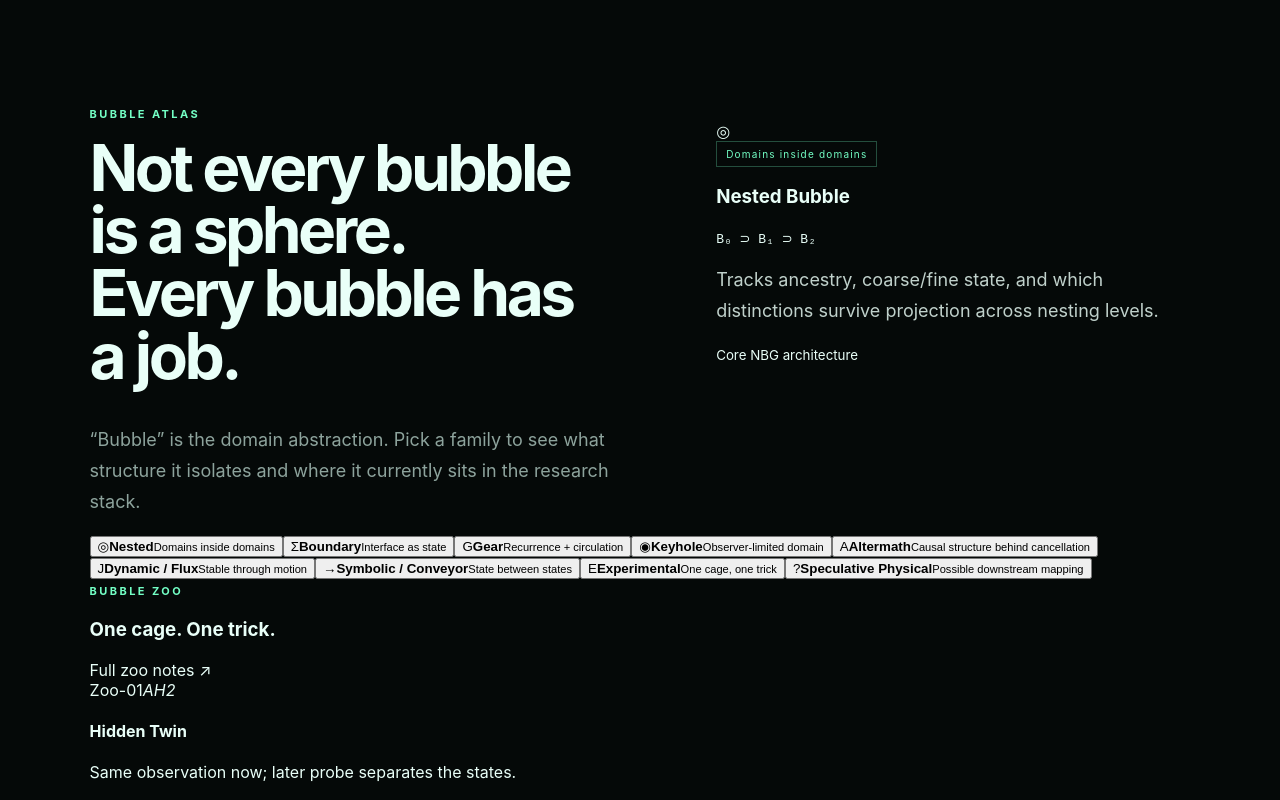
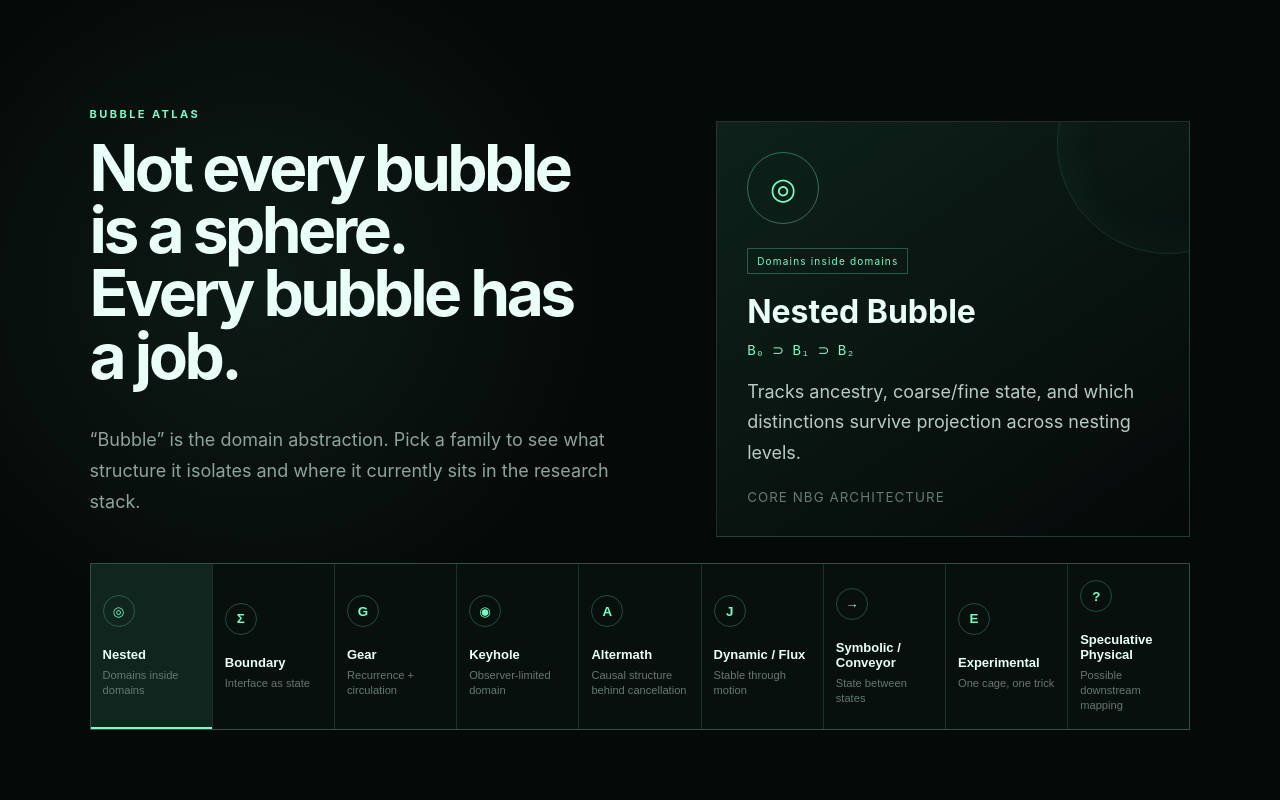
Before and after one commit to MichaelWave369/NestedBubbleGear, a React (Vite) app: page / in a window 1280 px wide. Shown: the part 2440-3240 px from the top of the page. Built offline with nearby package versions, Linux system fonts and the light colour scheme.

Commit message:
site: style Bubble Atlas and Zoo interactions

```diff
--- a/src/styles.css
+++ b/src/styles.css
@@ -172,6 +172,104 @@ main { overflow: hidden; }
 .stack-card h4 { margin: 0 0 16px; color: var(--green); font-size: 12px; text-transform: uppercase; letter-spacing: .1em; }
 .stack-card p { color: var(--muted); line-height: 1.6; font-size: 14px; }
 
+
+.atlas-section {
+  background:
+    radial-gradient(circle at 20% 20%, rgba(115,255,197,.07), transparent 24%),
+    #050908;
+}
+.atlas-heading { align-items: stretch; }
+.atlas-active {
+  min-height: 330px;
+  padding: 30px;
+  border: 1px solid var(--line);
+  background: linear-gradient(145deg, rgba(16,40,32,.78), rgba(5,9,8,.35));
+  position: relative;
+  overflow: hidden;
+}
+.atlas-active::after {
+  content: "";
+  position: absolute;
+  width: 220px;
+  aspect-ratio: 1;
+  right: -90px;
+  top: -90px;
+  border-radius: 50%;
+  border: 1px solid rgba(115,255,197,.12);
+  box-shadow: inset 0 0 50px rgba(115,255,197,.05);
+}
+.atlas-glyph {
+  width: 72px; height: 72px;
+  display: grid; place-items: center;
+  border-radius: 50%;
+  border: 1px solid rgba(115,255,197,.36);
+  color: var(--green);
+  font-family: Georgia, serif;
+  font-size: 30px;
+  margin-bottom: 24px;
+}
+.atlas-active h3 { font-size: 32px; margin: 18px 0 8px; }
+.atlas-active code { color: var(--green); font-size: 14px; }
+.atlas-active p { color: #b7cbc4; line-height: 1.7; max-width: 600px; }
+.atlas-active small { color: #647b73; text-transform: uppercase; letter-spacing: .08em; }
+.atlas-grid {
+  margin-top: 26px;
+  display: grid;
+  grid-template-columns: repeat(9, 1fr);
+  gap: 1px;
+  background: var(--line);
+  border: 1px solid var(--line);
+}
+.atlas-card {
+  min-height: 145px;
+  border: 0;
+  color: var(--ink);
+  background: #07100d;
+  padding: 16px 12px;
+  cursor: pointer;
+  text-align: left;
+}
+.atlas-card:hover, .atlas-card.active { background: #10251e; }
+.atlas-card.active { box-shadow: inset 0 -2px var(--green); }
+.atlas-card-mark {
+  display: grid;
+  place-items: center;
+  width: 32px; height: 32px;
+  border-radius: 50%;
+  border: 1px solid rgba(115,255,197,.25);
+  color: var(--green);
+  margin-bottom: 20px;
+  font-weight: 800;
+}
+.atlas-card strong { display: block; font-size: 13px; }
+.atlas-card small { display: block; margin-top: 6px; color: #637970; line-height: 1.35; }
+.zoo-head {
+  margin-top: 80px;
+  display: flex;
+  justify-content: space-between;
+  align-items: end;
+  gap: 20px;
+}
+.zoo-head h3 { margin: 8px 0 0; font-size: 34px; }
+.text-link { color: var(--green); font-size: 12px; }
+.zoo-grid {
+  margin-top: 24px;
+  display: grid;
+  grid-template-columns: repeat(5, 1fr);
+  gap: 10px;
+}
+.zoo-card {
+  min-height: 210px;
+  padding: 20px;
+  border: 1px solid var(--line);
+  background: rgba(7,16,13,.75);
+}
+.zoo-card-top { display: flex; justify-content: space-between; gap: 8px; }
+.zoo-card-top span { color: var(--green); font-family: monospace; font-size: 11px; }
+.zoo-card-top em { color: #61776f; font-size: 9px; font-style: normal; text-transform: uppercase; letter-spacing: .08em; }
+.zoo-card h4 { margin: 46px 0 8px; font-size: 18px; }
+.zoo-card p { margin: 0; color: var(--muted); line-height: 1.55; font-size: 13px; }
+
 .keyhole-section { background: radial-gradient(circle at 80% 50%, rgba(51,188,133,.08), transparent 35%); }
 .depth-buttons { display: flex; gap: 8px; margin-top: 30px; }
 .depth-buttons button {
@@ -271,6 +369,8 @@ footer {
 
 @media (max-width: 1050px) {
   .stack-grid { grid-template-columns: repeat(2, 1fr); }
+  .atlas-grid { grid-template-columns: repeat(3, 1fr); }
+  .zoo-grid { grid-template-columns: repeat(2, 1fr); }
   .equation-grid, .claim-grid { grid-template-columns: 1fr; }
   .two-col, .manifesto { grid-template-columns: 1fr; }
   .nav nav a:not(:last-child) { display: none; }
@@ -284,6 +384,8 @@ footer {
   .stats { grid-template-columns: 1fr; width: 100%; }
   .section { padding-top: 80px; padding-bottom: 80px; }
   .stack-grid { grid-template-columns: 1fr; }
+  .atlas-grid, .zoo-grid { grid-template-columns: 1fr; }
+  .zoo-head { align-items: start; flex-direction: column; }
   .section-heading-row { align-items: start; flex-direction: column; }
   .status { margin-top: -20px; }
   .experiment { grid-template-columns: 44px 1fr 88px; }
```
